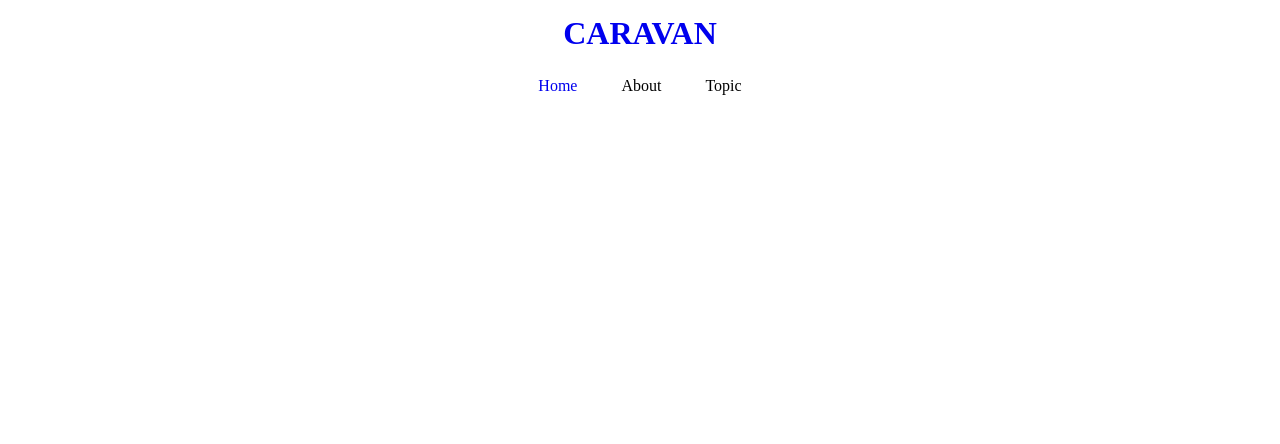
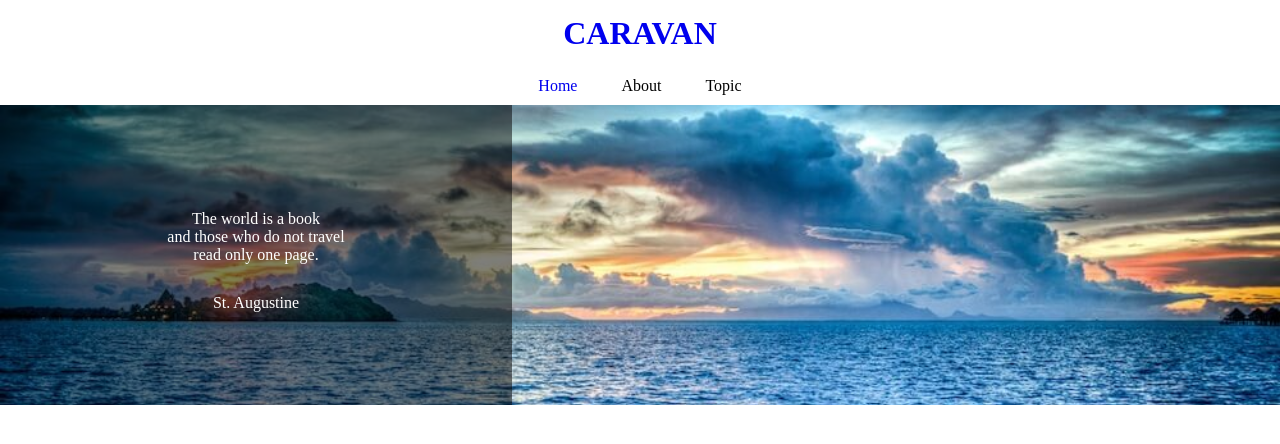
Before and after one commit to mana85/caravan, a plain HTML site: page index.html in a window 1280 px wide. Shown: the top 444 px of the page. Drawn offline with Linux system fonts and the light colour scheme.

Commit message:
[Update]1-6

```diff
--- a/index.html
+++ b/index.html
@@ -31,7 +31,17 @@
 
     <!--main-visual用のdiv-->
     <div class="main-visual">
-      <div class="main-visual-content"></div>
+      <div class="main-visual-content">
+        <!--pタグ（と文字）を追加-->
+        <p class="main-visual-text">
+          The world is a book<br />
+          and those who do not travel<br />
+          read only one page.
+        </p>
+        <p class="main-visual-name">
+          St. Augustine
+        </p>
+      </div>
     </div>
 
     <!--main用のdiv-->
--- a/style.css
+++ b/style.css
@@ -35,11 +35,26 @@
 .main-visual {
   width: 100%; /*横幅いっぱい */
   height: 300px; /* 高さ300px*/
+  background-image: url(img/mv.jpg);
+  background-size: cover; /* 縦横比を維持したまま背景領域を埋め尽くす*/
+  background-position: center; /* 背景画像を中央に配置*/
 }
 
 .main-visual-content {
-  width: 350px; /*横幅350px */
+  width: 40%; /*横幅40% */
   height: 300px; /* 親の高さに揃える*/
+  background-color: rgba( 0, 0, 0, 0.5); /* 背景色を半透明の黒にする*/
+  text-align: center; /* 文字を中央そろえにする*/
+  padding-top: 105px; /* 上川の内側余白で垂直方向の位置を調整*/
+}
+
+.main-visual-text {
+  color: #fff; /* 文字色を白に変更*/
+}
+
+.main-visual-name {
+  margin-top: 30px; /* 上側の外側の余白*/
+  color: #fff; /* 文字色を白に変更*/
 }
 
 .main {
```
